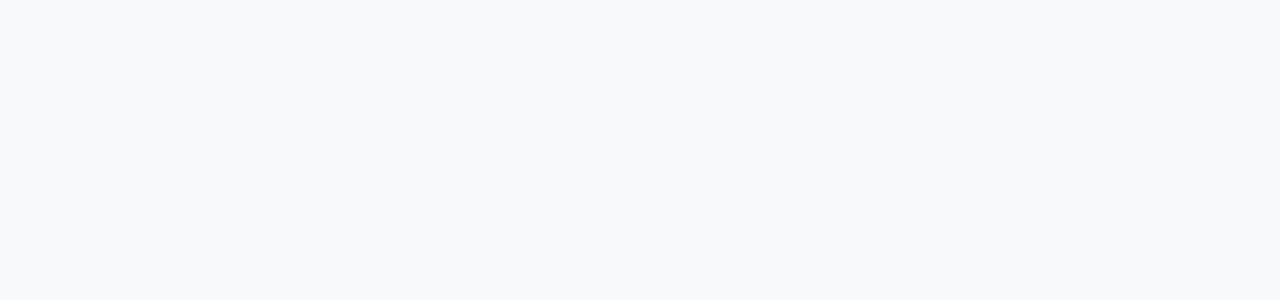
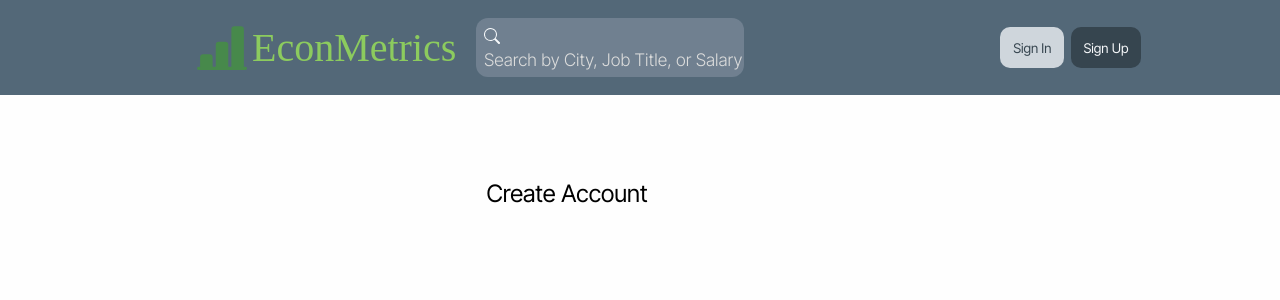
Before and after one commit to CWMetaUCapstone/EconMetrics, a React (Vite) app in the folder frontend/: page /createprofile in a window 1280 px wide. Before the commit this address had no page. Shown: the top 300 px of the page. Built offline with nearby package versions, Linux system fonts and the light colour scheme; a web font is replaced by a local one.

Commit message:
added create account page

```diff
--- a/frontend/src/App.jsx
+++ b/frontend/src/App.jsx
@@ -2,6 +2,7 @@
 import Home from './HomePage/Home'
 import Profile from './ProfilePage/Profile'
 import SignUp from './HomePage/SignHandlers/SignUp'
+import CreateAccount from './ProfilePage/CreateAccount'
 import './App.css'
 
 function App() {
@@ -15,6 +16,7 @@
         <Route path="/home" element={<Home/>}/>
         <Route path="/profile:userId" element={<Profile />}/>
         <Route path="/signup" element={<SignUp/>}/>
+        <Route path="/createprofile" element={<CreateAccount/>}></Route>
       </Routes>
     </BrowserRouter>
   )
--- a/frontend/src/HomePage/SignHandlers/SignUp.jsx
+++ b/frontend/src/HomePage/SignHandlers/SignUp.jsx
@@ -21,7 +21,6 @@
         try {
             await submitProfile(userData);
             navigate('/createprofile');
-            // TODO: if successful user should be redirected to continue sign up process (i.e. uploading more profile info/ plaid account link)
         } catch(error) {
             console.error('sign up fail', error)
             alert('Failed to Sign Up') // This will be replaced with more robust handling (e.g. being explicit about using an already registerd email)
--- /dev/null
+++ b/frontend/src/ProfilePage/CreateAccount.css
@@ -0,0 +1,21 @@
+.createaccountview {
+    z-index: 100;
+    font-family: "Inter Tight", sans-serif;
+    margin-top: 95px;
+    font-weight: 400;
+    background-color: #fefefe ;
+    width: 100vw;
+    height: 100vh;
+    display: flex;
+}
+
+
+.createaccountcontent {
+    margin-top: 5%;
+    margin-left: 38vw;
+}
+
+.createaccountcontent h2 {
+    font-weight: 400;
+    margin-bottom: 8%;
+}
--- /dev/null
+++ b/frontend/src/ProfilePage/CreateAccount.jsx
@@ -0,0 +1,21 @@
+import './CreateAccount.css'
+import Topbar from '../HomePage/Top/Topbar';
+
+
+function CreateAccount() {
+    return (
+        <>
+            <div className='topbar'>
+                <Topbar/>
+            </div>
+            <div className='createaccountview'>
+                <div className='createaccountcontent'>
+                    <h2>Create Account</h2>
+                </div>
+            </div>
+        </>
+    )
+}
+
+
+export default CreateAccount;
```
